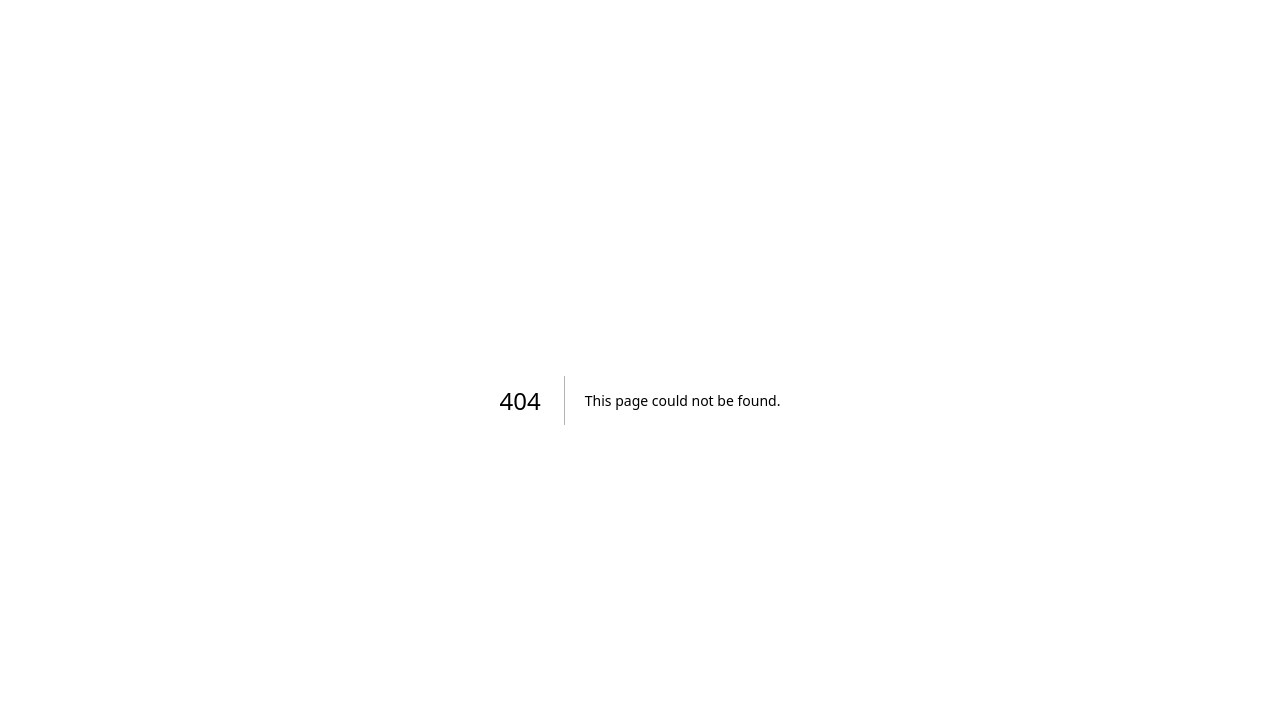
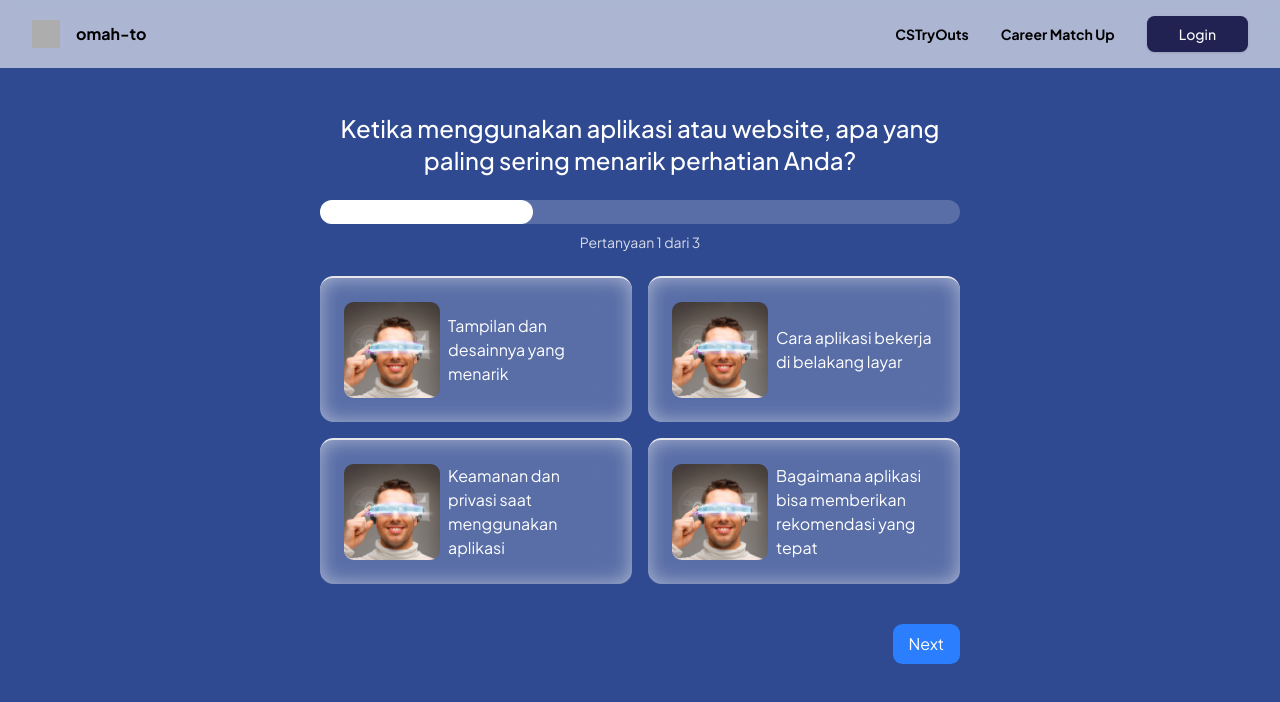
Before and after one commit to vityasyyy/omah-to, a Next.js app in the folder web/: page /career-match-up/test in a window 1280 px wide. Before the commit this address had no page. Shown: the top 702 px of the page. Built offline with nearby package versions, Linux system fonts and the light colour scheme.

Commit message:
career match up early development

```diff
--- /dev/null
+++ b/web/src/app/career-match-up/layout.tsx
@@ -0,0 +1,12 @@
+import Container from '@/components/container'
+import Navbar from '@/components/home/navbar'
+const CareerMatchUpLayout = ({ children }: { children: React.ReactNode }) => {
+  return (
+    <main className='bg-secondary-new-500 min-h-screen'>
+      <Navbar />
+      <Container>{children}</Container>
+    </main>
+  )
+}
+
+export default CareerMatchUpLayout
--- /dev/null
+++ b/web/src/app/career-match-up/page.tsx
@@ -0,0 +1,37 @@
+import BlurCard from '@/components/blur-card'
+import Link from 'next/link'
+import React from 'react'
+
+function careerMatchUpPage() {
+  return (
+    <>
+      <div className='flex min-h-[calc(100vh-theme(spacing.48))] flex-1 items-center justify-center'>
+        <BlurCard>
+          <div className='flex flex-col items-center gap-6 px-12 py-8'>
+            <h1 className='!text-center text-2xl font-semibold text-white'>
+              PERHATIAN!
+            </h1>
+            <ol className='list-decimal space-y-3 pl-6 !text-start text-white'>
+              <li>
+                Pilih Pernyataan yang paling mewakili kepribadianmu pada salah
+                satu gambar yang tersedia.
+              </li>
+              <li>
+                Tidak ada jawaban yang benar atau salah, maka jawablah dengan
+                objektif.
+              </li>
+              <li>Bila sudah siap tap tombol mulai tes dibawah ini:</li>
+            </ol>
+            <Link href={`/career-match-up/test`}>
+              <button className='bg-primary-new-500 hover:bg-primary-new-300 mt-4 cursor-pointer rounded-lg px-6 py-3 text-white transition-colors'>
+                Mulai Tes Kecocokan Karir
+              </button>
+            </Link>
+          </div>
+        </BlurCard>
+      </div>
+    </>
+  )
+}
+
+export default careerMatchUpPage
--- /dev/null
+++ b/web/src/app/career-match-up/test/page.tsx
@@ -0,0 +1,12 @@
+import CareerQuestion from '@/modules/carrer-match-up/career-question'
+import React from 'react'
+
+function page() {
+  return (
+    <div className='flex min-h-[calc(100vh-theme(spacing.48))] flex-1 items-center justify-center'>
+      <CareerQuestion />
+    </div>
+  )
+}
+
+export default page
--- /dev/null
+++ b/web/src/modules/carrer-match-up/career-question.tsx
@@ -0,0 +1,164 @@
+"use client"
+import React, { useState } from 'react'
+import { cn } from '@/lib/utils'
+import Image from 'next/image'
+interface Answer {
+  id: string
+  text: string
+}
+
+interface Question {
+  id: number
+  text: string
+  answers: Answer[]
+}
+
+const questions: Question[] = [
+  {
+    id: 1,
+    text: 'Ketika menggunakan aplikasi atau website, apa yang paling sering menarik perhatian Anda?',
+    answers: [
+      { id: 'a1', text: 'Tampilan dan desainnya yang menarik' },
+      { id: 'a2', text: 'Cara aplikasi bekerja di belakang layar' },
+      { id: 'a3', text: 'Keamanan dan privasi saat menggunakan aplikasi' },
+      {
+        id: 'a4',
+        text: 'Bagaimana aplikasi bisa memberikan rekomendasi yang tepat',
+      },
+    ],
+  },
+  {
+    id: 2,
+    text: 'Kamu suka makan atau minum apa saja?',
+    answers: [
+      { id: 'a1', text: 'Ayam Goreng + Es teh + Mendoan' },
+      { id: 'a2', text: 'Kembung Goreng + Es kopi + Perkedel' },
+      { id: 'a3', text: 'Salad Bumbu Kacang + Air putih + Tempe Goreng' },
+      { id: 'a4', text: 'Es Krim Mixue + Wedank Ronde' },
+    ],
+  },
+  {
+    id: 3,
+    text: 'Ketika menggunakan aplikasi atau website, apa yang paling sering menarik perhatian Anda?',
+    answers: [
+      { id: 'a1', text: 'Tampilan dan desainnya yang menarik' },
+      { id: 'a2', text: 'Cara aplikasi bekerja di belakang layar' },
+      { id: 'a3', text: 'Keamanan dan privasi saat menggunakan aplikasi' },
+      {
+        id: 'a4',
+        text: 'Bagaimana aplikasi bisa memberikan rekomendasi yang tepat',
+      },
+    ],
+  },
+]
+
+interface ProgressBarProps {
+  current: number
+  total: number
+}
+
+const ProgressBar = ({ current, total }: ProgressBarProps) => (
+  <div className='mb-2 h-6 w-full rounded-full bg-white/20'>
+    <div
+      className='h-full rounded-full bg-white transition-all duration-300'
+      style={{ width: `${(current / total) * 100}%` }}
+    />
+  </div>
+)
+
+interface AnswerCardProps {
+  answer: Answer
+  selected: boolean
+  onSelect: (answerId: string) => void
+}
+
+const AnswerCard = ({ answer, selected, onSelect }: AnswerCardProps) => (
+    <button
+      onClick={() => onSelect(answer.id)}
+      className={cn(
+        'w-full flex justify-start items-center gap-2 overflow-hidden rounded-xl border-t-[2px] bg-white/20 p-6 shadow-lg backdrop-blur-lg text-start md:justify-between cursor-pointer',
+        selected && 'ring-2 ring-white bg-secondary-new-50'
+      )}
+      style={{ boxShadow: 'inset 0 0 20px rgba(255,255,255,0.5)' }}
+    >
+      <Image
+        src='/azhari.jpg'
+        alt=''
+        width={96}
+        height={96}
+        className='h-24 w-24 rounded-lg object-cover'
+      />
+      <span className='text-white text-start'>{answer.text}</span>
+    </button>
+)
+
+const CareerQuestion = () => {
+  const [currentQuestion, setCurrentQuestion] = useState(0)
+  const [answers, setAnswers] = useState<Record<number, string>>({})
+
+  const handleAnswer = (answerId: string) => {
+    setAnswers((prev) => ({
+      ...prev,
+      [questions[currentQuestion].id]: answerId,
+    }))
+  }
+
+  const handleNext = () => {
+    if(currentQuestion < questions.length - 1){
+      setCurrentQuestion((prev) => prev + 1)
+    }
+  }
+
+  const handlePrev = () => {
+    if(currentQuestion > 0){
+      setCurrentQuestion((prev) => prev - 1)
+    }
+  }
+
+
+  const question = questions[currentQuestion]
+
+  return (
+    <div className='mx-auto flex w-full max-w-2xl flex-col items-center gap-6 px-4 py-8'>
+      <h1 className='text-center text-2xl font-medium text-white'>
+        {question.text}
+      </h1>
+      <div className='w-full space-y-2'>
+        <ProgressBar current={currentQuestion + 1} total={questions.length} />
+        <p className='text-center text-sm text-white/80'>
+          Pertanyaan {currentQuestion + 1} dari {questions.length}
+        </p>
+      </div>
+      <div className='grid w-full grid-cols-1 gap-4 md:grid-cols-2'>
+        {question.answers.map((answer) => (
+          <AnswerCard
+            key={answer.id}
+            answer={answer}
+            selected={answers[question.id] === answer.id}
+            onSelect={handleAnswer}
+          />
+        ))}
+      </div>
+      <div className='flex w-full justify-between mt-4'>
+        {currentQuestion > 0 && (
+          <button
+            onClick={handlePrev}
+            className='px-4 py-2 bg-white text-blue-500 rounded-lg'
+          >
+            Prev
+          </button>
+        )}
+        {currentQuestion < questions.length - 1 && (
+          <button
+            onClick={handleNext}
+            className='ml-auto px-4 py-2 bg-blue-500 text-white rounded-lg'
+          >
+            Next
+          </button>
+        )}
+      </div>
+    </div>
+  )
+}
+
+export default CareerQuestion
```
